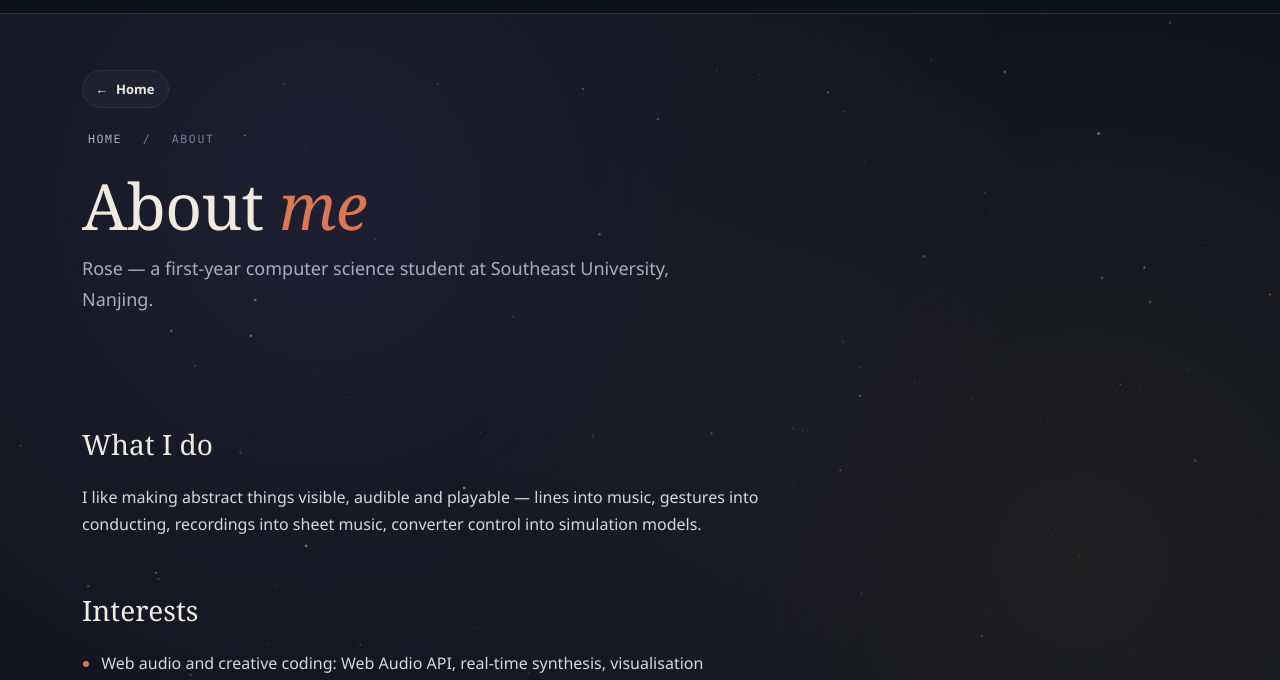
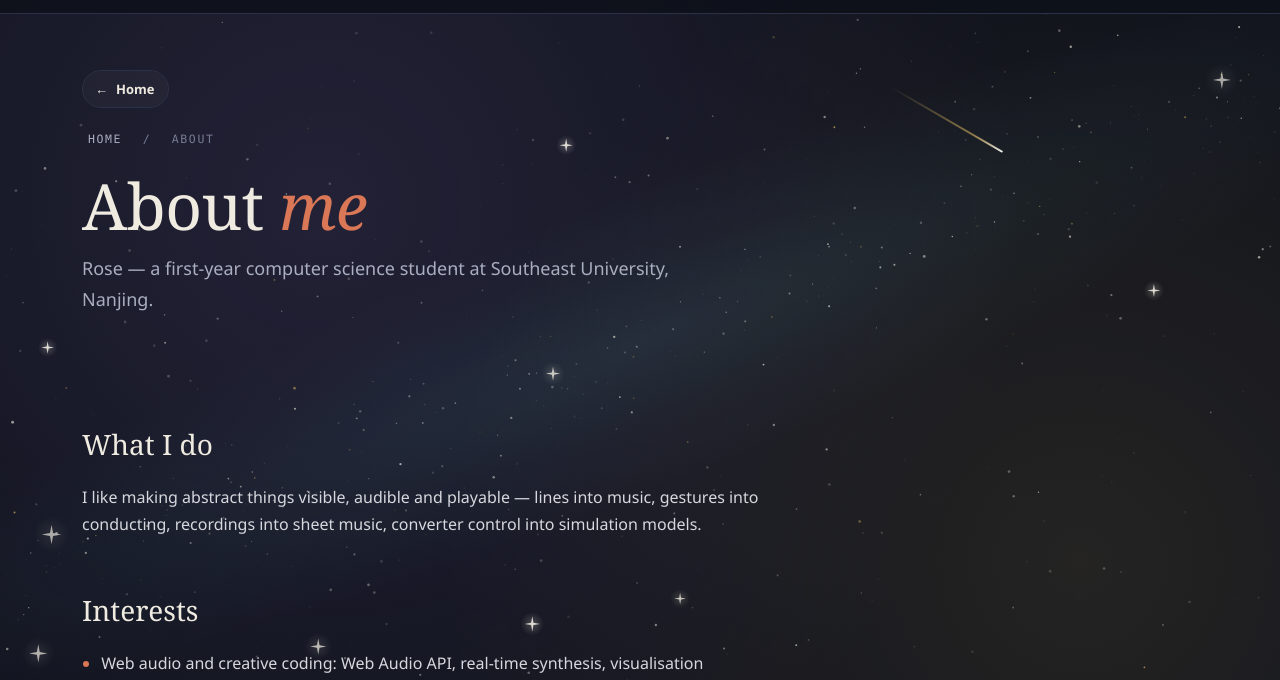
Before and after one commit to Rose-MYS/Rose-MYS.github.io, a plain HTML site: page about/index.html in a window 1280 px wide. Shown: the part 58-738 px from the top of the page. Drawn offline with Linux system fonts and the light colour scheme; animation ran at ten frames a second.

Commit message:
Denser, cooler starfield: Milky Way band, sparkle stars, cursor-drawn constellations, coloured meteors, click ripples; auto-thins on slow devices
Co-Authored-By: Claude Opus 5.5 <noreply@anthropic.com>

Claude-Session: https://claude.ai/code/session_01BhXGusQwVo2ax7JtTxmv1g

```diff
--- a/about/index.html
+++ b/about/index.html
@@ -8,9 +8,9 @@
 <meta name="title-en" content="About · Rose">
 <meta name="description" content="关于 Rose。">
 <meta name="theme-color" content="#10131c">
-<link rel="icon" href="../assets/favicon.svg?v=202611251006" type="image/svg+xml">
-<link rel="stylesheet" href="../assets/style.css?v=202611251006">
-<script src="../assets/site.js?v=202611251006"></script>
+<link rel="icon" href="../assets/favicon.svg?v=202611251011" type="image/svg+xml">
+<link rel="stylesheet" href="../assets/style.css?v=202611251011">
+<script src="../assets/site.js?v=202611251011"></script>
 </head>
 <body class="">
 <header class="mast">
--- a/assets/site.js
+++ b/assets/site.js
@@ -64,32 +64,47 @@
     });
   }
 
-  // 全站星空背景：鼠标附近的星星变亮变大、暗星显现（"变浓"），并有跟随鼠标的光晕；
-  // 两团星云缓慢漂移，颜色在陶土橙 / 紫罗兰 / 青绿 / 金色之间定时渐变。
+  // 全站星空背景（炫酷版）：
+  //  · 密集的星点 + 少量带四角星芒的亮星 + 一条斜穿屏幕的银河星带
+  //  · 鼠标附近星星变亮变大、暗星显现，并自动用细线连成"临时星座"，跟随光晕
+  //  · 两团星云和银河的颜色在陶土橙 / 紫罗兰 / 青绿 / 金色之间定时渐变
+  //  · 不时划过彩色流星；在空白处点击会荡开一圈光波
   function initStarfield() {
     var reduce = window.matchMedia && window.matchMedia('(prefers-reduced-motion: reduce)').matches;
     var cv = document.createElement('canvas');
     cv.className = 'bg-sky'; cv.setAttribute('aria-hidden', 'true');
     document.body.insertBefore(cv, document.body.firstChild);
     document.documentElement.classList.add('sky-on');
-    var ctx = cv.getContext('2d'), W = 0, H = 0, dpr = 1, stars = [];
+    var ctx = cv.getContext('2d'), W = 0, H = 0, dpr = 1, stars = [], bright = [];
     var mouse = { x: -9999, y: -9999, sx: -9999, sy: -9999 };
     var palette = [[217, 119, 87], [155, 135, 245], [94, 196, 196], [232, 182, 90]];
-    var CYCLE = 24000;
+    var CYCLE = 24000, BAND = -0.38, meteors = [], nextMeteor = 0, ripples = [];
 
+    function gauss() { return (Math.random() + Math.random() + Math.random() - 1.5) / 1.5; }
     function build() {
       dpr = Math.min(1.5, window.devicePixelRatio || 1);
       W = window.innerWidth; H = window.innerHeight;
       cv.width = Math.round(W * dpr); cv.height = Math.round(H * dpr);
       ctx.setTransform(dpr, 0, 0, dpr, 0, 0);
-      var n = Math.min(520, Math.round(W * H / 3600));
+      var n = Math.min(1100, Math.round(W * H / 1700));
       stars = [];
-      for (var i = 0; i < n; i++) {
-        var hidden = Math.random() < 0.45;                  // 暗星：平时几乎看不见，鼠标靠近才显现
-        stars.push({ x: Math.random() * W, y: Math.random() * H, r: Math.random() * 1.1 + 0.35,
-          a: hidden ? 0.03 : Math.random() * 0.45 + 0.12, ph: Math.random() * 6.28, sp: Math.random() * 0.8 + 0.4,
-          z: Math.random() * 0.8 + 0.2, tint: Math.random() < 0.12 });
+      function add(x, y, inBand) {
+        var hidden = Math.random() < (inBand ? 0.25 : 0.38);
+        stars.push({ x: x, y: y, r: Math.random() * (inBand ? 0.9 : 1.15) + 0.3,
+          a: hidden ? 0.035 : Math.random() * 0.55 + (inBand ? 0.2 : 0.16), ph: Math.random() * 6.28, sp: Math.random() * 0.9 + 0.35,
+          z: Math.random() * 0.8 + 0.2, tint: Math.random() < 0.12, kick: 0 });
       }
+      for (var i = 0; i < n; i++) add(Math.random() * W, Math.random() * H, false);
+      // 银河：沿一条斜线高斯分布的额外星点
+      var cx = W / 2, cy = H / 2, ca = Math.cos(BAND), sa = Math.sin(BAND), L = Math.hypot(W, H);
+      for (var k = 0; k < n * 0.55; k++) {
+        var u = (Math.random() - 0.5) * L, v = gauss() * H * 0.11;
+        var x = cx + u * ca - v * sa, y = cy + u * sa + v * ca;
+        if (x > -10 && x < W + 10 && y > -10 && y < H + 10) add(x, y, true);
+      }
+      bright = [];
+      for (var b = 0; b < Math.max(6, Math.round(W * H / 90000)); b++)
+        bright.push({ x: Math.random() * W, y: Math.random() * H, r: Math.random() * 1.4 + 1.6, ph: Math.random() * 6.28, z: Math.random() * 0.6 + 0.4 });
     }
     function cycleColor(t, off) {
       var k = ((t + off) % CYCLE) / CYCLE * palette.length, i = Math.floor(k), f = k - i;
@@ -98,50 +113,109 @@
       return [Math.round(a[0] + (b[0] - a[0]) * f), Math.round(a[1] + (b[1] - a[1]) * f), Math.round(a[2] + (b[2] - a[2]) * f)];
     }
     function rgb(c, a) { return 'rgba(' + c[0] + ',' + c[1] + ',' + c[2] + ',' + a + ')'; }
+    function spark(x, y, R) {
+      ctx.beginPath();
+      for (var q = 0; q < 8; q++) { var ang = -Math.PI / 2 + q * Math.PI / 4, rr = q % 2 === 0 ? R : R * 0.22; ctx.lineTo(x + Math.cos(ang) * rr, y + Math.sin(ang) * rr); }
+      ctx.closePath(); ctx.fill();
+    }
 
     window.addEventListener('pointermove', function (e) { mouse.x = e.clientX; mouse.y = e.clientY; }, { passive: true });
     document.addEventListener('pointerleave', function () { mouse.x = mouse.y = -9999; });
     window.addEventListener('resize', build);
+    window.addEventListener('pointerdown', function (e) {
+      if (reduce) return;
+      if (e.target.closest && e.target.closest('a, button, input, textarea, select, iframe, canvas, .fstage, .ftabs, .pcard, .dest, .demo')) return;
+      ripples.push({ x: e.clientX, y: e.clientY, t: performance.now() });
+    }, { passive: true });
 
+    var slow = 0, frames = 0, budgetCut = false;
     function frame(t) {
       if (document.hidden) { requestAnimationFrame(frame); return; }
+      var f0 = performance.now();
       var light = document.documentElement.getAttribute('data-theme') === 'light';
-      var tt = reduce ? 0 : t;
+      var tt = reduce ? 0 : t, A = light ? 0.55 : 1;
       if (mouse.sx < -9000) { mouse.sx = mouse.x; mouse.sy = mouse.y; }
       mouse.sx += (mouse.x - mouse.sx) * 0.12; mouse.sy += (mouse.y - mouse.sy) * 0.12;
+      var on = mouse.sx > -9000 && mouse.x > -9000;
       ctx.clearRect(0, 0, W, H);
-      var c1 = cycleColor(tt, 0), c2 = cycleColor(tt, CYCLE / 2), A = light ? 0.55 : 1;
+      var c1 = cycleColor(tt, 0), c2 = cycleColor(tt, CYCLE / 2), c3 = cycleColor(tt, CYCLE / 4);
+      var base = light ? [90, 70, 40] : [236, 232, 222];
       // 星云
       var nx = W * (0.22 + 0.06 * Math.sin(tt / 9000)), ny = H * (0.28 + 0.05 * Math.cos(tt / 11000));
       var g = ctx.createRadialGradient(nx, ny, 0, nx, ny, Math.max(W, H) * 0.55);
-      g.addColorStop(0, rgb(c1, 0.10 * A)); g.addColorStop(1, rgb(c1, 0));
-      ctx.fillStyle = g; ctx.fillRect(0, 0, W, H);
+      g.addColorStop(0, rgb(c1, 0.13 * A)); g.addColorStop(1, rgb(c1, 0)); ctx.fillStyle = g; ctx.fillRect(0, 0, W, H);
       var mx2 = W * (0.80 + 0.05 * Math.cos(tt / 10000)), my2 = H * (0.75 + 0.06 * Math.sin(tt / 12000));
       g = ctx.createRadialGradient(mx2, my2, 0, mx2, my2, Math.max(W, H) * 0.5);
-      g.addColorStop(0, rgb(c2, 0.08 * A)); g.addColorStop(1, rgb(c2, 0));
-      ctx.fillStyle = g; ctx.fillRect(0, 0, W, H);
+      g.addColorStop(0, rgb(c2, 0.10 * A)); g.addColorStop(1, rgb(c2, 0)); ctx.fillStyle = g; ctx.fillRect(0, 0, W, H);
+      // 银河光带
+      ctx.save(); ctx.translate(W / 2, H / 2); ctx.rotate(BAND); ctx.scale(1, 0.16);
+      g = ctx.createRadialGradient(0, 0, 0, 0, 0, Math.hypot(W, H) * 0.6);
+      g.addColorStop(0, rgb(c3, 0.10 * A)); g.addColorStop(0.5, rgb(c3, 0.04 * A)); g.addColorStop(1, rgb(c3, 0));
+      ctx.fillStyle = g; ctx.fillRect(-W * 2, -H * 4, W * 4, H * 8); ctx.restore();
       // 鼠标光晕
-      var on = mouse.sx > -9000;
       if (on) {
-        g = ctx.createRadialGradient(mouse.sx, mouse.sy, 0, mouse.sx, mouse.sy, 240);
-        g.addColorStop(0, rgb(c1, 0.10 * A)); g.addColorStop(1, rgb(c1, 0));
-        ctx.fillStyle = g; ctx.fillRect(mouse.sx - 240, mouse.sy - 240, 480, 480);
+        g = ctx.createRadialGradient(mouse.sx, mouse.sy, 0, mouse.sx, mouse.sy, 260);
+        g.addColorStop(0, rgb(c1, 0.14 * A)); g.addColorStop(1, rgb(c1, 0));
+        ctx.fillStyle = g; ctx.fillRect(mouse.sx - 260, mouse.sy - 260, 520, 520);
+      }
+      // 涟漪
+      for (var ri = ripples.length - 1; ri >= 0; ri--) {
+        var rp = ripples[ri], age = (t - rp.t) / 1400;
+        if (age > 1) { ripples.splice(ri, 1); continue; }
+        rp.R = age * 520;
+        ctx.strokeStyle = rgb(c1, (1 - age) * 0.55 * A); ctx.lineWidth = 2 * (1 - age) + 0.5;
+        ctx.beginPath(); ctx.arc(rp.x, rp.y, rp.R, 0, 6.283); ctx.stroke();
       }
       // 星星
-      var px = on ? (mouse.sx / W - 0.5) : 0, py = on ? (mouse.sy / H - 0.5) : 0;
+      var px = on ? (mouse.sx / W - 0.5) : 0, py = on ? (mouse.sy / H - 0.5) : 0, near = [];
       for (var i = 0; i < stars.length; i++) {
         var s = stars[i];
-        var x = s.x - px * 14 * s.z, y = s.y - py * 10 * s.z;
-        var boost = 0;
-        if (on) { var dx = x - mouse.sx, dy = y - mouse.sy, d2 = dx * dx + dy * dy; if (d2 < 48400) boost = 1 - Math.sqrt(d2) / 220; }
+        var x = s.x - px * 16 * s.z, y = s.y - py * 12 * s.z, boost = 0;
+        if (on) { var dx = x - mouse.sx, dy = y - mouse.sy, d2 = dx * dx + dy * dy; if (d2 < 52900) { boost = 1 - Math.sqrt(d2) / 230; if (d2 < 22500 && s.a > 0.1) near.push([x, y, boost]); } }
+        for (var rj = 0; rj < ripples.length; rj++) { var r2 = ripples[rj], dd = Math.abs(Math.hypot(x - r2.x, y - r2.y) - r2.R); if (dd < 30) s.kick = Math.max(s.kick, 1 - dd / 30); }
+        s.kick *= 0.93;
         var tw = reduce ? 0.7 : 0.55 + 0.45 * Math.sin(tt / 1000 * s.sp + s.ph);
-        var a = s.a * tw + boost * boost * 0.85;
+        var a = s.a * tw + boost * boost * 0.9 + s.kick * 0.8;
         if (a < 0.02) continue;
-        var r = s.r * (1 + boost * 1.1);
-        var col = s.tint ? c2 : (light ? [90, 70, 40] : [236, 232, 222]);
-        ctx.fillStyle = rgb(col, Math.min(1, a) * (light ? 0.6 : 1));
+        var r = s.r * (1 + boost * 1.2 + s.kick);
+        ctx.fillStyle = rgb(s.tint || s.kick > .3 ? c2 : base, Math.min(1, a) * (light ? 0.6 : 1));
         ctx.beginPath(); ctx.arc(x, y, r, 0, 6.283); ctx.fill();
       }
+      // 鼠标附近自动连成临时星座
+      if (near.length > 1) {
+        near.sort(function (p, q) { return q[2] - p[2]; }); near = near.slice(0, 22);
+        ctx.lineWidth = 0.8;
+        for (var m = 0; m < near.length; m++) for (var nn = m + 1; nn < near.length; nn++) {
+          var p1 = near[m], p2 = near[nn], dl = Math.hypot(p1[0] - p2[0], p1[1] - p2[1]);
+          if (dl < 75) { ctx.strokeStyle = rgb(c1, Math.min(p1[2], p2[2]) * (1 - dl / 75) * 0.9 * A); ctx.beginPath(); ctx.moveTo(p1[0], p1[1]); ctx.lineTo(p2[0], p2[1]); ctx.stroke(); }
+        }
+      }
+      // 亮星（四角星芒）
+      for (var bi = 0; bi < bright.length; bi++) {
+        var bs = bright[bi], bx = bs.x - px * 20 * bs.z, by = bs.y - py * 15 * bs.z;
+        var tw2 = reduce ? 0.8 : 0.6 + 0.4 * Math.sin(tt / 1300 + bs.ph);
+        var gl = ctx.createRadialGradient(bx, by, 0, bx, by, bs.r * 6);
+        gl.addColorStop(0, rgb(base, 0.25 * tw2 * A)); gl.addColorStop(1, rgb(base, 0)); ctx.fillStyle = gl;
+        ctx.beginPath(); ctx.arc(bx, by, bs.r * 6, 0, 6.283); ctx.fill();
+        ctx.fillStyle = rgb(base, (0.55 + 0.4 * tw2) * (light ? 0.7 : 1)); spark(bx, by, bs.r * (3 + tw2));
+      }
+      // 流星
+      if (!reduce && t > nextMeteor) {
+        var fromLeft = Math.random() < 0.5;
+        meteors.push({ x: fromLeft ? Math.random() * W * 0.5 : W * (0.5 + Math.random() * 0.5), y: -20, vx: (fromLeft ? 1 : -1) * (6 + Math.random() * 4), vy: 3.5 + Math.random() * 2.5, life: 0 });
+        nextMeteor = t + 3500 + Math.random() * 5000;
+      }
+      for (var mi = meteors.length - 1; mi >= 0; mi--) {
+        var me = meteors[mi]; me.x += me.vx; me.y += me.vy; me.life++;
+        if (me.y > H + 40 || me.x < -60 || me.x > W + 60) { meteors.splice(mi, 1); continue; }
+        var tx = me.x - me.vx * 14, ty = me.y - me.vy * 14, lg = ctx.createLinearGradient(me.x, me.y, tx, ty);
+        lg.addColorStop(0, rgb([255, 255, 255], 0.9 * A)); lg.addColorStop(0.25, rgb(c2, 0.6 * A)); lg.addColorStop(1, rgb(c2, 0));
+        ctx.strokeStyle = lg; ctx.lineWidth = 1.8; ctx.lineCap = 'round';
+        ctx.beginPath(); ctx.moveTo(me.x, me.y); ctx.lineTo(tx, ty); ctx.stroke();
+      }
+      // 自动降级：设备画得太慢就减少星星数量
+      frames++; if (performance.now() - f0 > 14) slow++;
+      if (frames === 90) { if (!budgetCut && slow > 45) { budgetCut = true; stars = stars.filter(function (_, i) { return i % 2 === 0; }); } frames = slow = 0; }
       requestAnimationFrame(frame);
     }
     build();
```
Also changed, not shown: index.html (+3 -3 lines), projects/auto-transcription/index.html (+3 -3 lines), projects/gesture-conductor/index.html (+3 -3 lines), projects/index.html (+3 -3 lines), projects/qq-bot/index.html (+3 -3 lines), projects/run-haoge-run/index.html (+3 -3 lines), projects/shapesound/index.html (+3 -3 lines), projects/starter-generator/index.html (+3 -3 lines).
